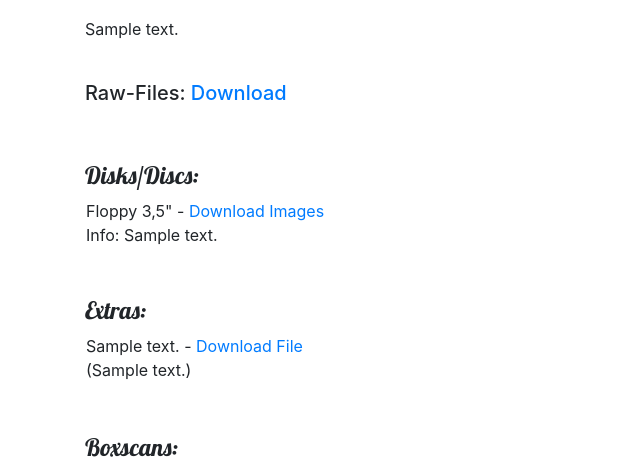
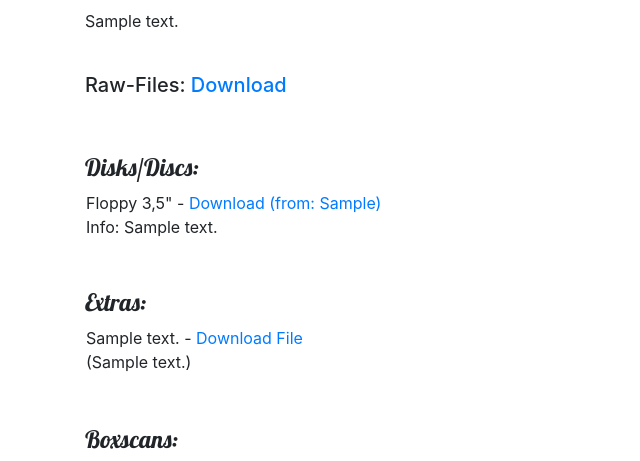
Before and after one commit to WiredDControl/gddb, a Django app: page /release/1/ in a window 1280 px wide. Shown: the part 461-922 px from the top of the page, without its empty margins (0-640 px from the left). Run offline with Django 3.2, Linux system fonts and the light colour scheme; a user stored in the database is signed in; tables that the repository leaves empty hold one stand-in row (values such as "Sample post").

Commit message:
bugfixes

```diff
--- a/games/templates/releases/release_detail.html
+++ b/games/templates/releases/release_detail.html
@@ -21,8 +21,8 @@
         <br />
         <br />
         <h4>Infos:</h4>
-        <h5>Sprachausgabe: {{ release.speech }}</h5>
-        <h5>Texte: {{ release.text }}</h5>
+        <p>Sprachausgabe: {{ release.speech }}
+        <br />Texte: {{ release.text }}</p>
         <p></p>
         <p>{{ release.content|linebreaksbr }}</p>
         <br />
@@ -36,7 +36,7 @@
         <table class="disks">
             {% for disk in disks %}
                 <tr>
-                    <td style="vertical-align: top">{{ disk.get_disktype_display }} - {% if disk.diskfilename %}<a href="https://timberserver.de/gddb/{{ release.archivelink }}/{{ disk.diskfilename }}">Download Images</a>{% else %}missing{% endif %}
+                    <td style="vertical-align: top">{{ disk.get_disktype_display }} - {% if disk.diskfilename %}<a href="https://timberserver.de/gddb/{{ release.archivelink }}/{{ disk.diskfilename }}">Download (from: {{ disk.source }})</a>{% else %}missing{% endif %}
                     {% if disk.diskcomment %}<br />Info: {{ disk.diskcomment }}<br />{% endif %}</td>
                 </tr>
             {% endfor %}
```
